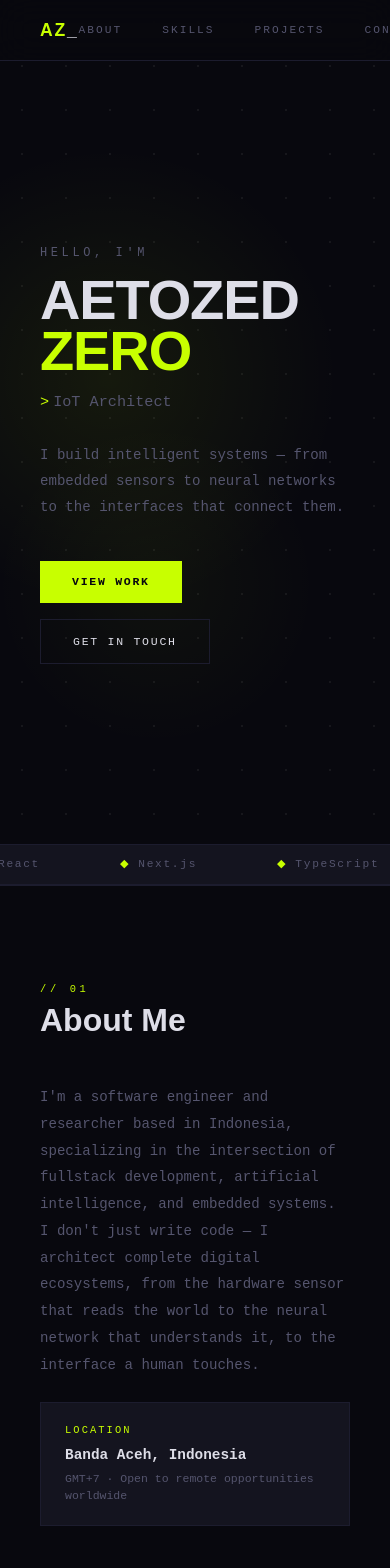
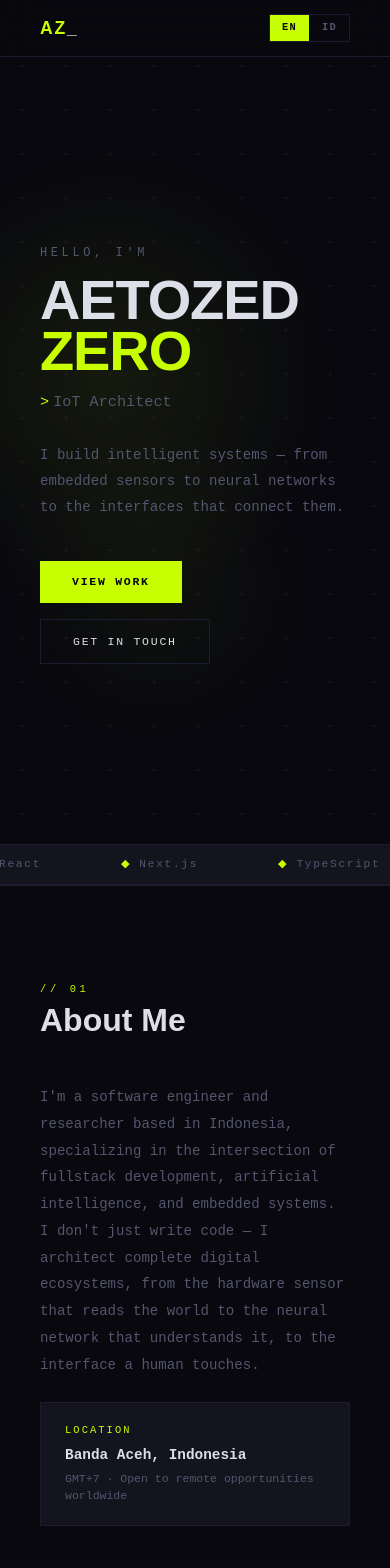
Before and after one commit to diniluqaili/dinil-portfolio, a Next.js app: page / in a window 390 px wide. Shown: the top 1568 px of the page. Built offline with nearby package versions, Linux system fonts and the light colour scheme.

Commit message:
add responsive design for mobile

```diff
--- a/app/globals.css
+++ b/app/globals.css
@@ -49,3 +49,96 @@ body {
   from { transform: translateX(0); }
   to { transform: translateX(-50%); }
 }
+
+/* ─── Responsive ─────────────────────────────────────── */
+
+/* Nav */
+.nav-links {
+  display: flex;
+  gap: 2.5rem;
+}
+
+.nav-avail {
+  display: flex;
+  align-items: center;
+  gap: 0.5rem;
+  font-size: 0.65rem;
+  letter-spacing: 0.1em;
+}
+
+/* About grid */
+.about-grid {
+  display: grid;
+  grid-template-columns: repeat(auto-fit, minmax(280px, 1fr));
+  gap: 4rem;
+  align-items: start;
+}
+
+/* Skills grid */
+.skills-grid {
+  display: grid;
+  grid-template-columns: repeat(5, 1fr);
+  gap: 1px;
+  background: var(--edge);
+}
+
+/* Projects row */
+.projects-row {
+  display: grid;
+  grid-template-columns: 1fr 1fr;
+  gap: 1px;
+  background: var(--edge);
+}
+
+/* Contact links */
+.contact-links {
+  display: flex;
+  justify-content: center;
+  gap: 1px;
+  background: var(--edge);
+  max-width: 580px;
+  margin: 0 auto;
+}
+
+/* Slim card */
+.slim-card {
+  display: flex;
+  align-items: center;
+  gap: 3rem;
+  flex-wrap: wrap;
+}
+
+@media (max-width: 768px) {
+
+  /* Hide nav links on mobile */
+  .nav-links {
+    display: none;
+  }
+
+  /* Hide available badge text on mobile */
+  .nav-avail {
+    display: none;
+  }
+
+  /* Skills: 2 columns on mobile */
+  .skills-grid {
+    grid-template-columns: repeat(2, 1fr);
+  }
+
+  /* Projects row: stack on mobile */
+  .projects-row {
+    grid-template-columns: 1fr;
+  }
+
+  /* Contact links: stack on mobile */
+  .contact-links {
+    flex-direction: column;
+  }
+
+  /* Slim card: stack on mobile */
+  .slim-card {
+    flex-direction: column;
+    align-items: flex-start;
+    gap: 1rem;
+  }
+}
--- a/components/Contact.tsx
+++ b/components/Contact.tsx
@@ -69,16 +69,7 @@ export default function Contact() {
         </p>
 
         {/* Contact links */}
-        <div
-          style={{
-            display: "flex",
-            justifyContent: "center",
-            gap: "1px",
-            background: "var(--edge)",
-            maxWidth: 580,
-            margin: "0 auto",
-          }}
-        >
+        <div className="contact-links">
           <a
             href="mailto:aetozed@gmail.com"
             style={{
--- a/components/Nav.tsx
+++ b/components/Nav.tsx
@@ -42,7 +42,7 @@ export default function Nav() {
       </div>
 
       {/* Nav links */}
-      <div style={{ display: "flex", gap: "2.5rem" }}>
+      <div className="nav-links">
         {(["about", "skills", "projects", "contact"] as const).map((key) => (
           <button
             key={key}
@@ -66,18 +66,12 @@ export default function Nav() {
         ))}
       </div>
 
-      {/* Right side: available badge + language toggle */}
+      {/* Right side */}
       <div style={{ display: "flex", alignItems: "center", gap: "1rem" }}>
-        {/* Pulsing available badge */}
+        {/* Available badge */}
         <div
-          style={{
-            display: "flex",
-            alignItems: "center",
-            gap: "0.5rem",
-            fontSize: "0.65rem",
-            color: "var(--neon)",
-            letterSpacing: "0.1em",
-          }}
+          className="nav-avail"
+          style={{ color: "var(--neon)", letterSpacing: "0.1em" }}
         >
           <span
             style={{
--- a/components/Projects.tsx
+++ b/components/Projects.tsx
@@ -165,14 +165,7 @@ export default function Projects() {
         </div>
 
         {/* Row 2: Two medium cards */}
-        <div
-          style={{
-            display: "grid",
-            gridTemplateColumns: "repeat(auto-fit, minmax(280px, 1fr))",
-            gap: "1px",
-            background: "var(--edge)",
-          }}
-        >
+        <div className="projects-row">
           {[items[1], items[2]].map((project) => (
             <div
               key={project.id}
@@ -231,13 +224,10 @@ export default function Projects() {
 
         {/* Row 3: Slim OpenBCI card */}
         <div
+          className="slim-card"
           style={{
             background: "var(--surface)",
             padding: "1.75rem 2.5rem",
-            display: "flex",
-            alignItems: "center",
-            gap: "3rem",
-            flexWrap: "wrap",
             transition: "background 0.2s",
           }}
           onMouseEnter={(e) =>
--- a/components/Skills.tsx
+++ b/components/Skills.tsx
@@ -42,14 +42,7 @@ export default function Skills() {
       </h2>
 
       {/* Five column grid */}
-      <div
-        style={{
-          display: "grid",
-          gridTemplateColumns: "repeat(auto-fit, minmax(160px, 1fr))",
-          gap: "1px",
-          background: "var(--edge)",
-        }}
-      >
+      <div className="skills-grid">
         {skills.categories.map((cat, i) => (
           <div
             key={i}
```
